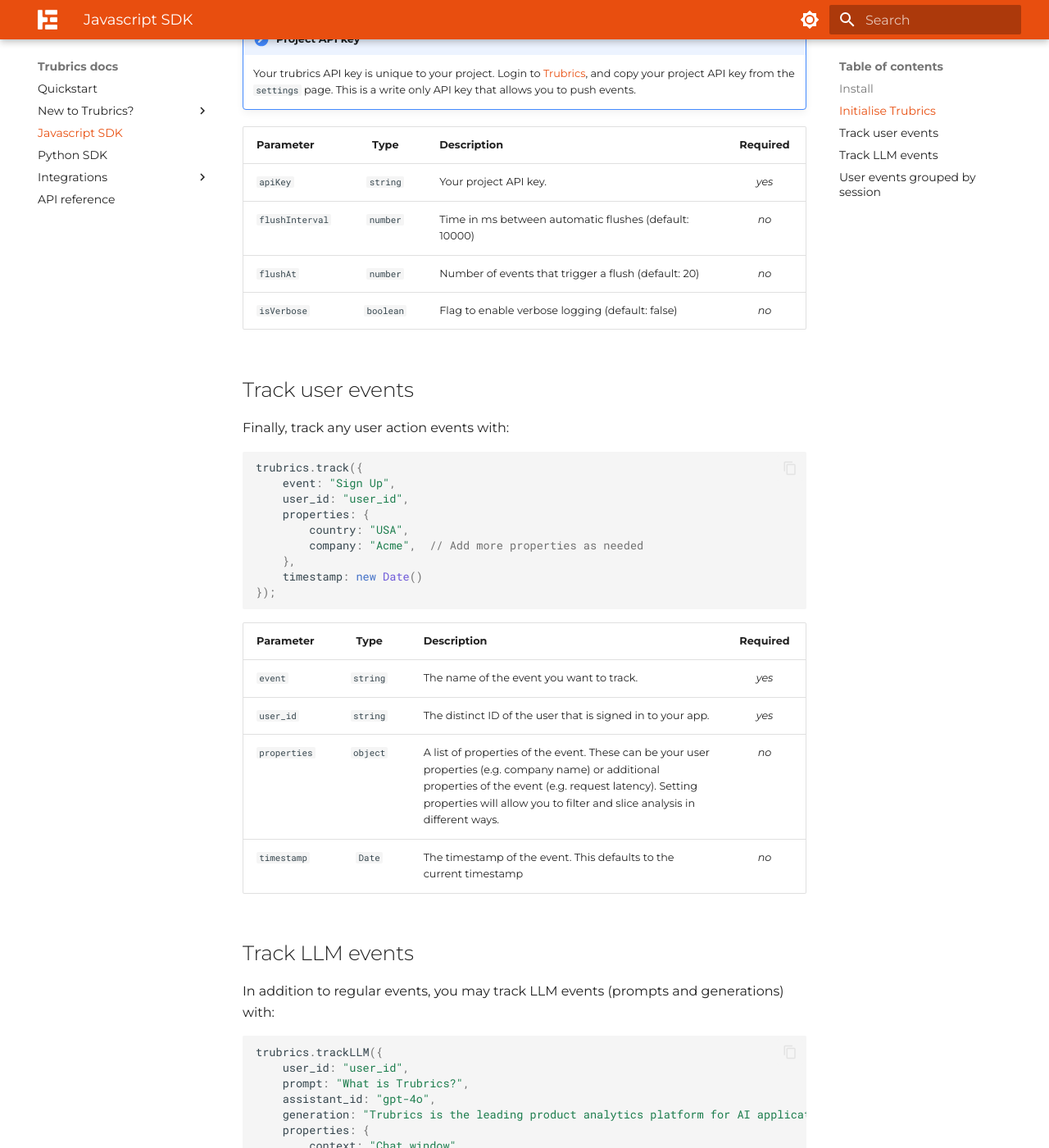
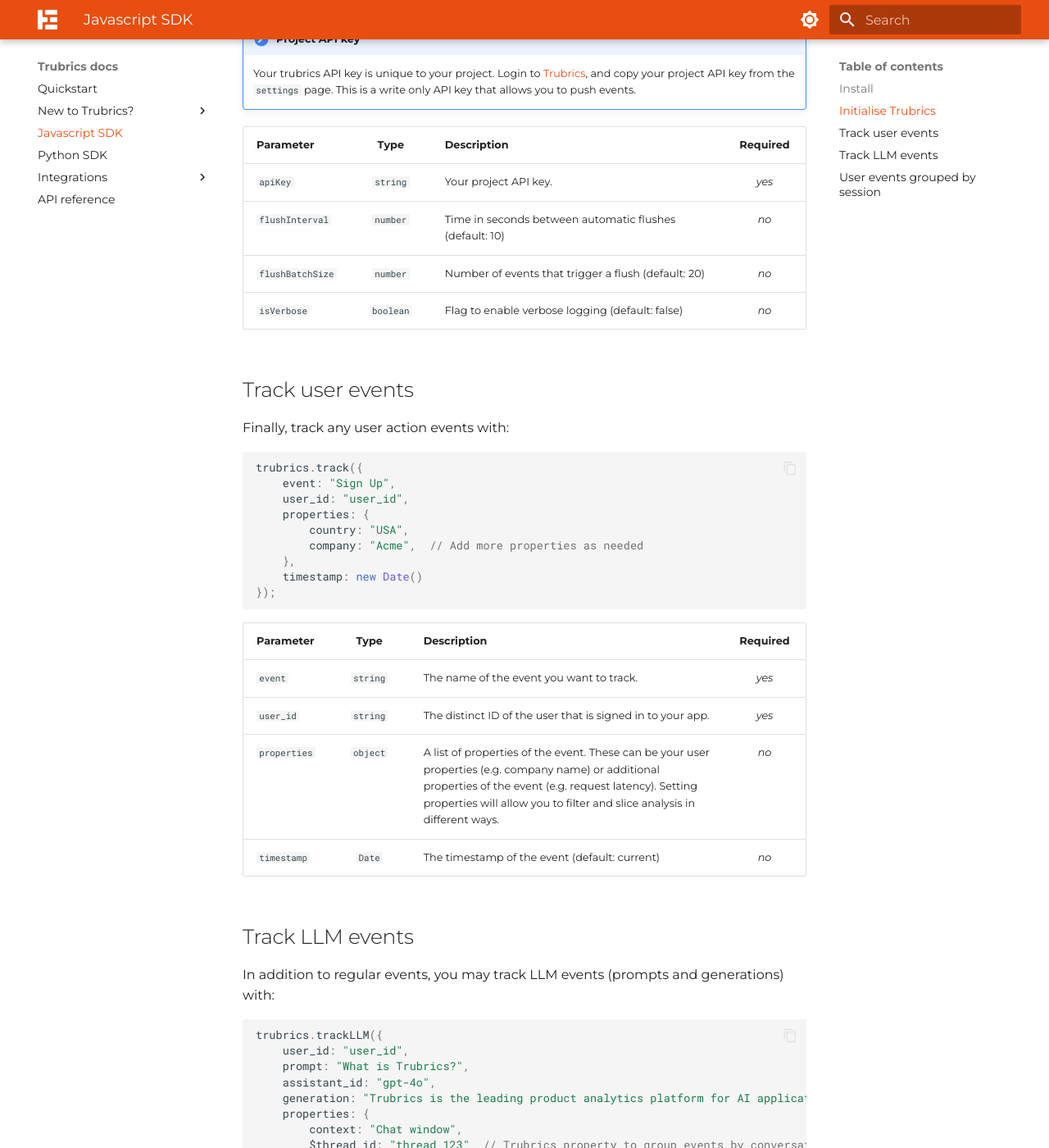
Before and after one commit to trubrics/trubrics-docs, an MkDocs documentation site: the page built from docs/track_events/sdks/javascript.md, in a window 1280 px wide and 1400 px high, scrolled down 751 px. Shown: the whole window at 82% size. Built offline with MkDocs 1.6.1 and Material for MkDocs 9.7.7, drawn with Linux system fonts in a browser that asks for light colours; some of the changed text lies outside the part shown.

Commit message:
update params

```diff
--- a/docs/track_events/sdks/javascript.md
+++ b/docs/track_events/sdks/javascript.md
@@ -25,8 +25,8 @@
 | **Parameter** | **Type** | **Description** | **Required** |
 |---|:---:|---|:---:|
 | `apiKey` | `string` | Your project API key. | _yes_ |
-| `flushInterval` | `number` | Time in ms between automatic flushes (default: 10000) | _no_ |
-| `flushAt` | `number` | Number of events that trigger a flush (default: 20) | _no_ |
+| `flushInterval` | `number` | Time in seconds between automatic flushes (default: 10) | _no_ |
+| `flushBatchSize` | `number` | Number of events that trigger a flush (default: 20) | _no_ |
 | `isVerbose` | `boolean` | Flag to enable verbose logging (default: false) | _no_ |
 
 </div>
@@ -46,7 +46,7 @@
 | `event` | `string` | The name of the event you want to track. | _yes_ |
 | `user_id` | `string` | The distinct ID of the user that is signed in to your app. | _yes_ |
 | `properties` | `object` | A list of properties of the event. These can be your user properties (e.g. company name) or additional properties of the event (e.g. request latency). Setting properties will allow you to filter and slice analysis in different ways. | _no_ |
-| `timestamp` | `Date` | The timestamp of the event. This defaults to the current timestamp | _no_ |
+| `timestamp` | `Date` | The timestamp of the event (default: current) | _no_ |
 
 </div>
 
@@ -67,7 +67,7 @@
 | `assistant_id` | `string` | The AI assistant's ID, typically the model name. | _yes_ |
 | `generation` | `string` | The assistant's response. | _yes_ |
 | `properties` | `Record<string, any>` |  A list of properties for both prompts and generations. A single reserved property is `$thread_id` which groups events by conversation thread. Otherwise these can be your custom properties (e.g. cost, number of tokens). Setting properties will allow you to filter and slice analysis in different ways. | _no_ |
-| `timestamp` | `Date` | The timestamp of the generation. This defaults to the current timestamp | _no_ |
+| `timestamp` | `Date` | The timestamp of the generation (default: current) | _no_ |
 | `latency` | `number` | The time in seconds between the prompt and generation | _no_ |
 
 </div>
--- a/docs/utils/code_snippets/js/init_optionals.js
+++ b/docs/utils/code_snippets/js/init_optionals.js
@@ -2,7 +2,7 @@
 
 export const trubrics = new Trubrics({
     apiKey: TRUBRICS_API_KEY,
-    flushInterval: 10000,
-    flushAt: 20,
+    flushInterval: 10,
+    flushBatchSize: 20,
     isVerbose: false
 });
```
